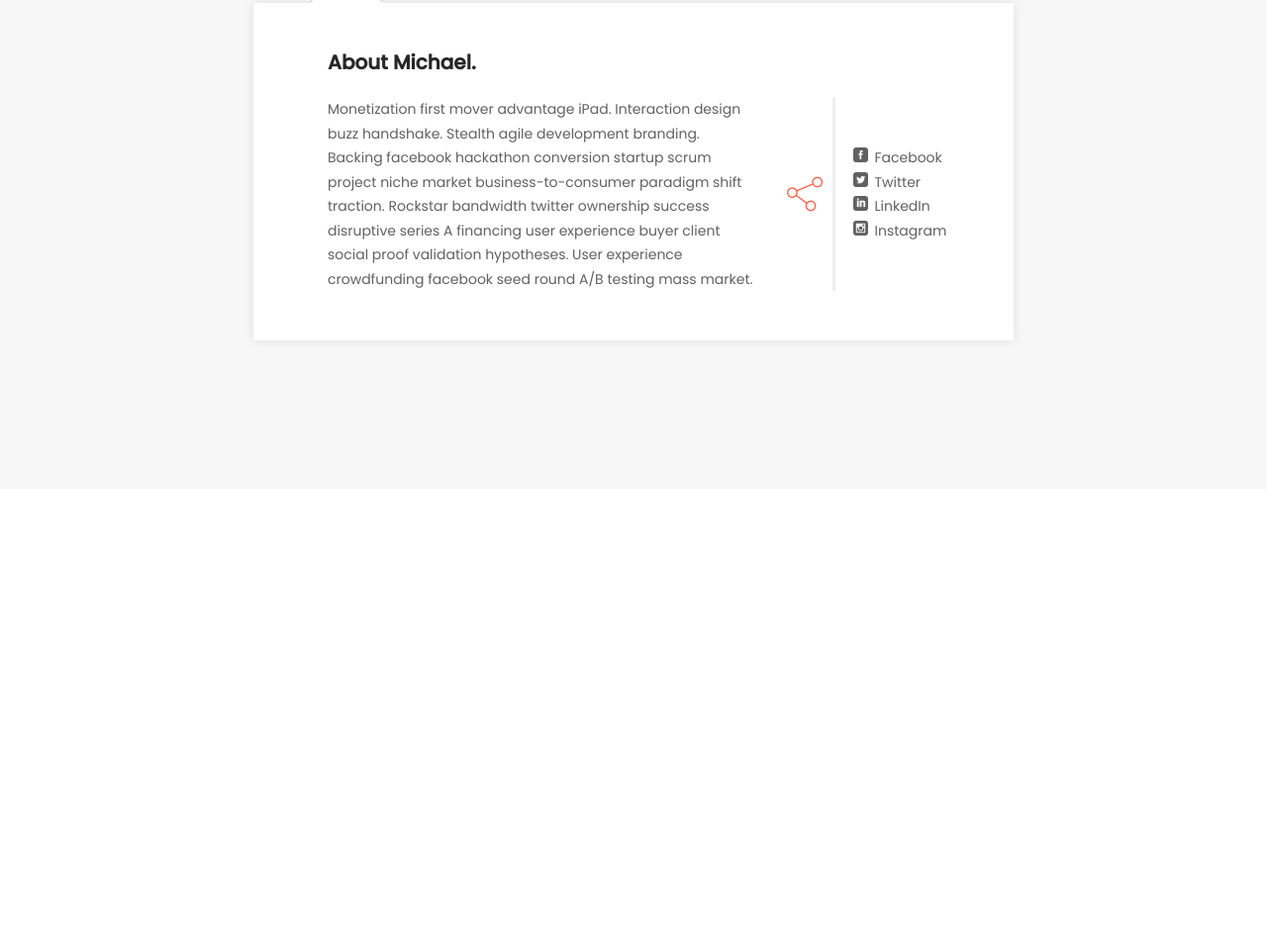
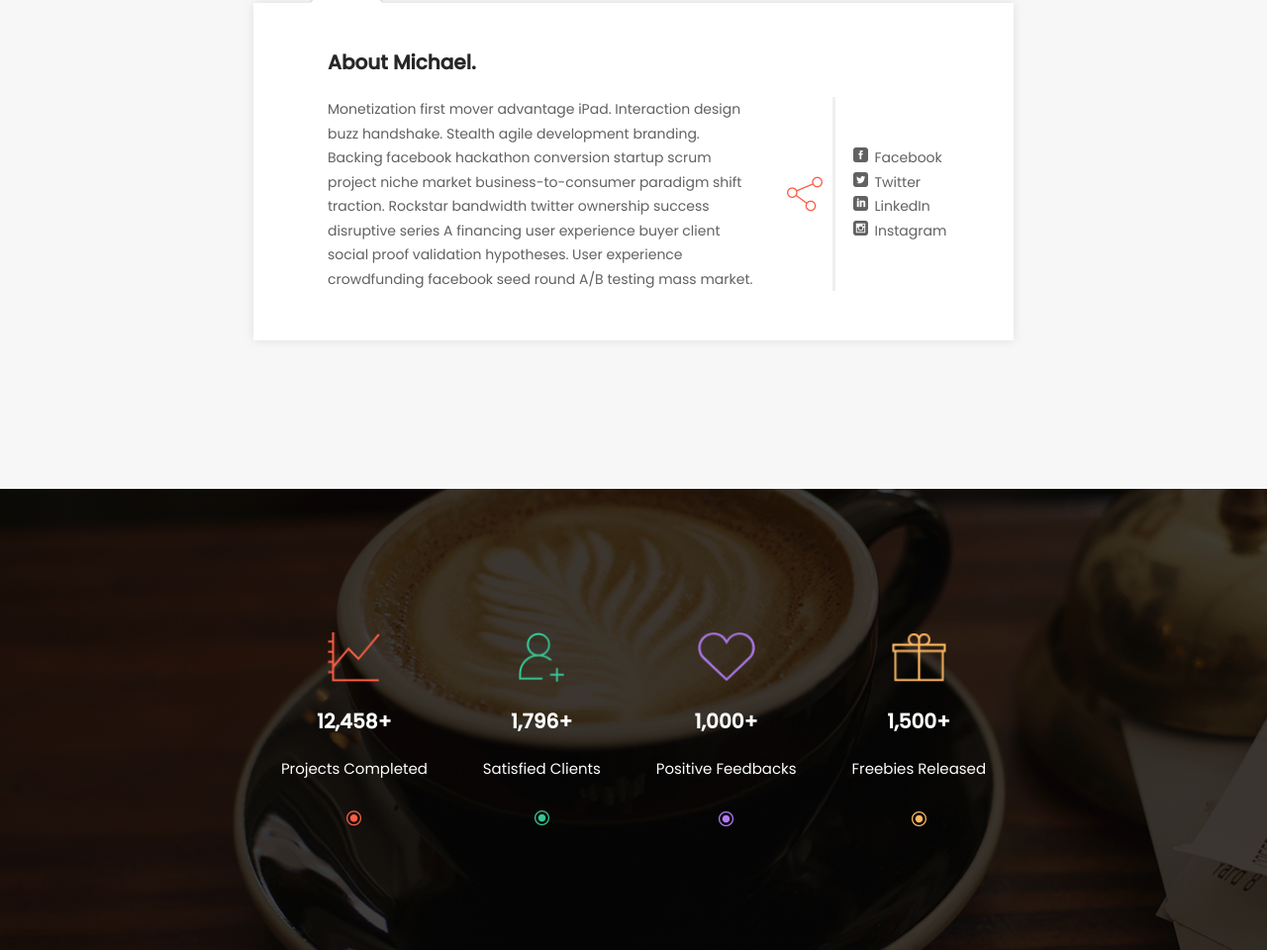
Before and after one commit to Cool-n-Chill/LandingPage, a plain HTML site: page index.html in a window 1280 px wide. Shown: the part 4640-5600 px from the top of the page at 99% size. Before the commit the page ends 5134 px from the top, so only its background shows below. Drawn offline with Linux system fonts and the light colour scheme.

Commit message:
stats done

```diff
--- a/index.html
+++ b/index.html
@@ -292,6 +292,34 @@
             </div>
         </div>
     </section>
+    <section class="stats">
+        <div class="wrapper stats-blocks">
+            <div class="stat">
+                <img src="img/stats/project.png" alt="project" class="stat__image">
+                <h4 class="stat__number">12,458+</h4>
+                <p class="stat__description">Projects Completed</p>
+                <img src="img/stats/red-dot.png" alt="dot" class="stat__dot">
+            </div>
+            <div class="stat">
+                <img src="img/stats/client.png" alt="project" class="stat__image">
+                <h4 class="stat__number">1,796+</h4>
+                <p class="stat__description">Satisfied Clients</p>
+                <img src="img/stats/green-dot.png" alt="dot" class="stat__dot">
+            </div>
+            <div class="stat">
+                <img src="img/stats/heart.png" alt="project" class="stat__image">
+                <h4 class="stat__number">1,000+</h4>
+                <p class="stat__description">Positive Feedbacks</p>
+                <img src="img/stats/purple-dot.png" alt="dot" class="stat__dot">
+            </div>
+            <div class="stat">
+                <img src="img/stats/gift.png" alt="project" class="stat__image">
+                <h4 class="stat__number">1,500+</h4>
+                <p class="stat__description">Freebies Released</p>
+                <img src="img/stats/orange-dot.png" alt="dot" class="stat__dot">
+            </div>
+        </div>
+    </section>
     <script src="js/jquery-3.5.1.min.js"></script>
     <script src="js/script.js"></script>
 </body>
--- a/scss/style.scss
+++ b/scss/style.scss
@@ -702,3 +702,51 @@
 .social__instagram {
     list-style-image: url('../img/our-team/inst.png');
 }
+
+/*---Stats---*/
+
+.stats {
+    background-image: url('../img/stats/background.png');
+    background-repeat: no-repeat;
+    background-size: cover;
+    position: relative;
+    z-index: -2;
+    ::before{
+        content: '';
+        display: block;
+        position: absolute;
+        top: 0;
+        left: 0;
+        width: 100%;
+        height: 100%;
+        background-color: #000;
+        opacity: .1;
+        z-index: -1;
+    }
+}
+.stats-blocks {
+    display: flex;
+    justify-content: space-around;
+    padding: 145px 0 125px 0;
+}
+.stat {
+    text-align: center;
+}
+.stat__image {
+    margin-bottom: 30px;
+    height: 50px;
+}
+.stat__number {
+    margin-bottom: 30px;
+    font-family: 'Poppins';
+    font-size: 20px;
+    color: #fefefe;
+}
+.stat__description {
+    margin-bottom: 35px;
+    font-family: 'Poppins-Reg';
+    font-size: 15px;
+    color: #fefefe;
+}
+.stat__dot {
+}
```
Also changed, not shown: css/style.css, img/stats/background.png (added), img/stats/client.png (added), img/stats/gift.png (added), img/stats/green-dot.png (added), img/stats/heart.png (added), img/stats/orange-dot.png (added), img/stats/project.png (added), img/stats/purple-dot.png (added), img/stats/red-dot.png (added).
